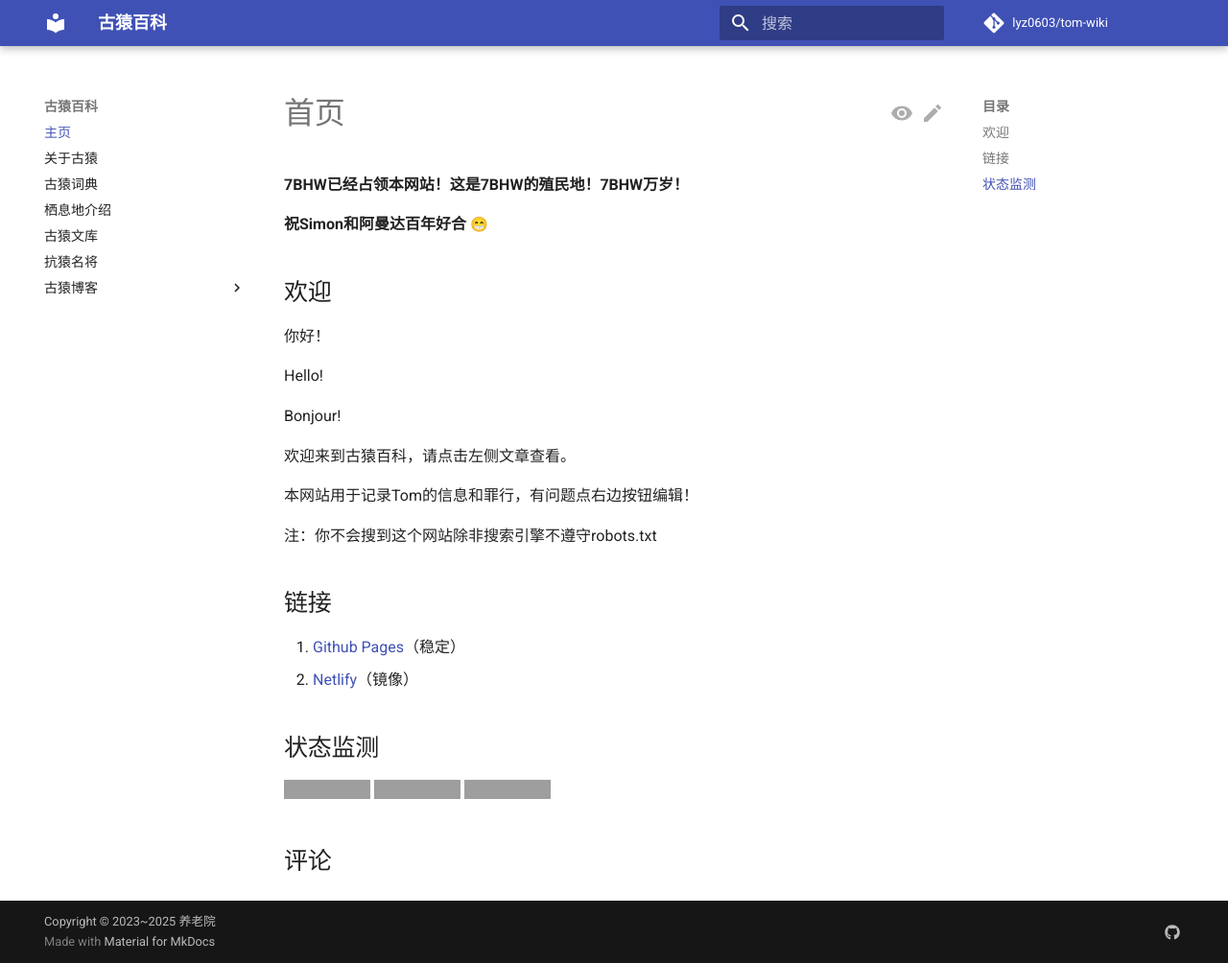
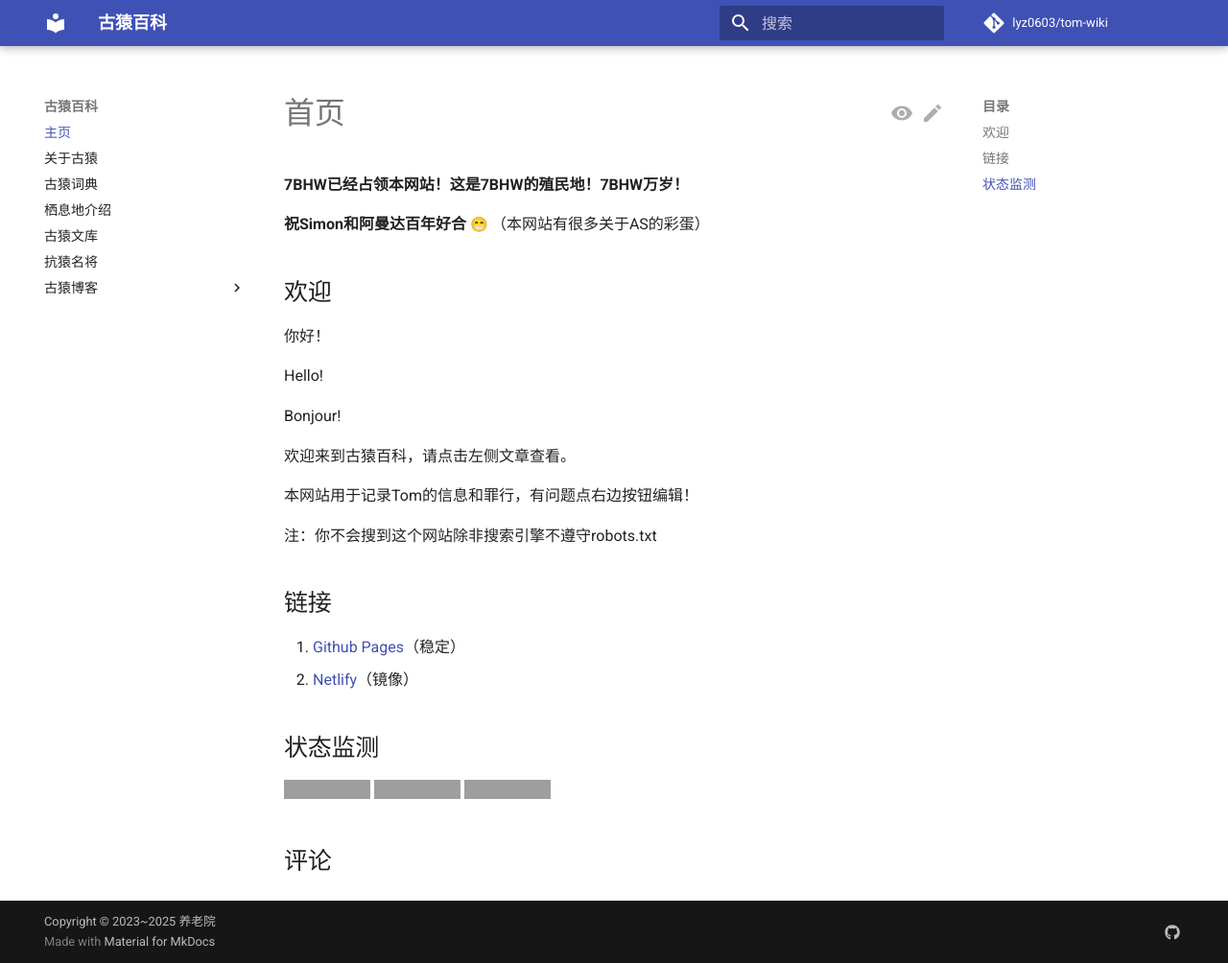
Before and after one commit to lyz0603/tom-wiki, an MkDocs documentation site: the page built from docs/index.md, in a window 1280 px wide and 1004 px high. Shown: the whole window at 96% size. Built offline with MkDocs 1.6.1 and Material for MkDocs 9.7.7, drawn with Linux system fonts in a browser that asks for light colours; emoji names are drawn with the system emoji font; comment, search, counter and statistics services are not loaded; grey boxes are pictures that could not be loaded.

Commit message:
添加说明

```diff
--- a/docs/index.md
+++ b/docs/index.md
@@ -6,7 +6,7 @@ comments: true
 
 **7BHW已经占领本网站！这是7BHW的殖民地！7BHW万岁！**
 
-**祝Simon和阿曼达百年好合** :grin:
+**祝Simon和阿曼达百年好合** :grin: （本网站有很多关于AS的彩蛋）
 
 ## 欢迎
 
```
